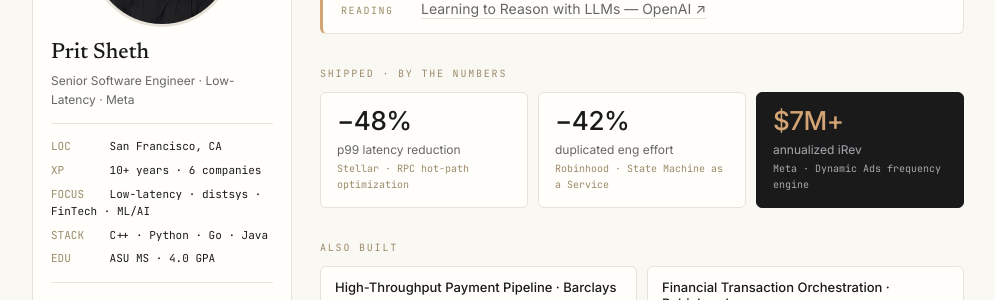
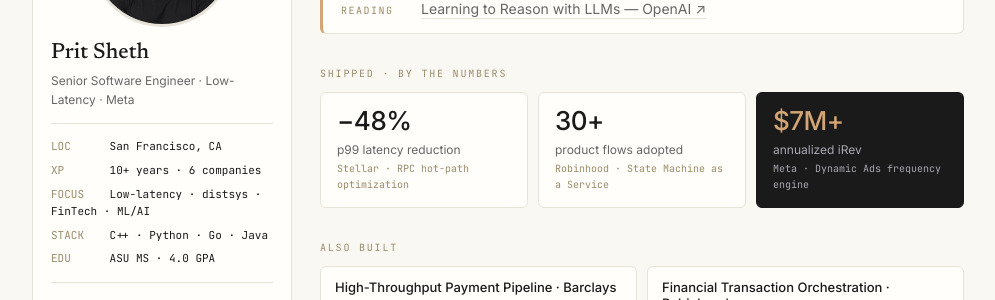
Before and after one commit to psheth9/psheth9.github.io, a Jekyll site: the page built from index.html, in a window 1280 px wide and 900 px high, scrolled down 356 px. Shown: the part 155-455 px from the top of the window, without its empty margins (142-1137 px from the left). Built offline with Jekyll 4.4.1, drawn with Linux system fonts in a browser that asks for light colours.

Commit message:
Update Robinhood stat tile to 30+ product flows adopted
Co-Authored-By: Claude Sonnet 4.6 <noreply@anthropic.com>

```diff
--- a/index.html
+++ b/index.html
@@ -169,8 +169,8 @@ description: Senior Software Engineer focused on low-latency distributed systems
           <div class="stat-tile__source">Stellar · RPC hot-path optimization</div>
         </div>
         <div class="stat-tile">
-          <div class="stat-tile__num">−42%</div>
-          <div class="stat-tile__label">duplicated eng effort</div>
+          <div class="stat-tile__num">30+</div>
+          <div class="stat-tile__label">product flows adopted</div>
           <div class="stat-tile__source">Robinhood · State Machine as a Service</div>
         </div>
         <div class="stat-tile stat-tile--dark">
```
